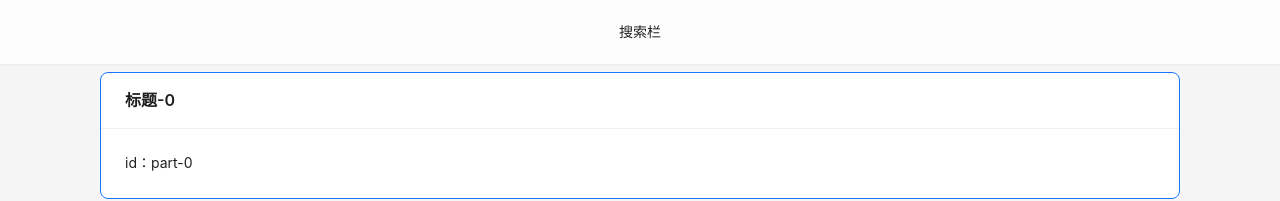
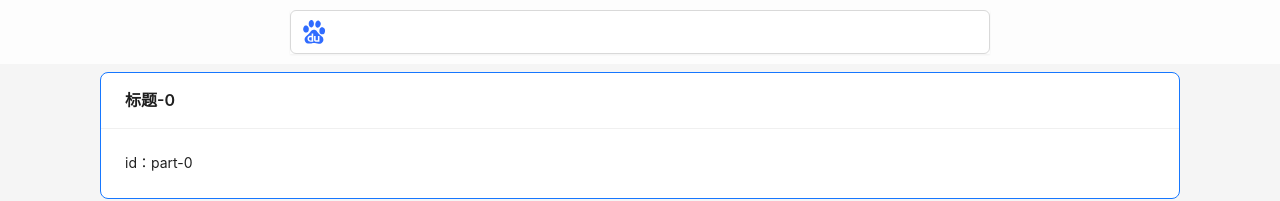
Before and after one commit to Davisesr/vy-vue3-project, a Vue app: page / in a window 1280 px wide. Shown: the top 201 px of the page. Built offline with nearby package versions, Linux system fonts and the light colour scheme.

Commit message:
引入百度搜索栏

```diff
--- a/components.d.ts
+++ b/components.d.ts
@@ -10,6 +10,7 @@ declare module 'vue' {
     AAnchor: typeof import('ant-design-vue/es')['Anchor']
     ACard: typeof import('ant-design-vue/es')['Card']
     AConfigProvider: typeof import('ant-design-vue/es')['ConfigProvider']
+    AInput: typeof import('ant-design-vue/es')['Input']
     ALayout: typeof import('ant-design-vue/es')['Layout']
     ALayoutContent: typeof import('ant-design-vue/es')['LayoutContent']
     ALayoutFooter: typeof import('ant-design-vue/es')['LayoutFooter']
--- a/src/webapp/website/layout/Index.vue
+++ b/src/webapp/website/layout/Index.vue
@@ -27,10 +27,12 @@ import {FooterBar} from "../views/footer-bar"
 
   .header-wrapper {
     background-color: rgba(255, 255, 255, 0.8);
-    box-shadow: 0 1px 2px #0000000d;
+    //box-shadow: 0 1px 2px #0000000d;
     z-index: 5;
-    position: sticky;
-    top: 0;
+    display: flex;
+    justify-content: center;
+    align-items: center;
+    line-height: 30px;
   }
 
   .content-wrapper {
--- /dev/null
+++ b/src/webapp/website/views/search-bar/api/index.ts
@@ -0,0 +1,20 @@
+import axios from "axios";
+import {message} from 'ant-design-vue';
+
+
+function baiduSearch(wd?: string): Promise<{ q: any, g: any[] }> {
+  if (!wd) {
+    return new Promise(resolve => resolve({q: "", g: []}))
+  }
+  const axiosInstance = axios.create({baseURL: '/baidu'});
+  return axiosInstance.get(`/sugrec?prod=pc&wd=${wd}`).then(res => {
+    return res.data
+  }).catch(error => {
+    message.error(error).then(r => r)
+    return error
+  })
+}
+
+export {
+  baiduSearch
+}
--- a/src/webapp/website/views/search-bar/src/Index.vue
+++ b/src/webapp/website/views/search-bar/src/Index.vue
@@ -1,22 +1,102 @@
 <template>
-  <div class="layout">
-    搜索栏
+  <div class="search-wrapper">
+    <a-input allowClear v-model:value="keyword" @focus="onFocusOrBlur(true)" @blur="onFocusOrBlur(false)">
+      <template #prefix>
+        <img :src="BaiDuIcon" alt="" style="height: 24px;width: 24px;">
+      </template>
+    </a-input>
+    <transition name="fade">
+      <div v-if="searchResult.length > 0 && isInputFocus" class="list-box-wrapper">
+        <div v-for="(v,i) in searchResult" :key="i">
+          <a @click="openBaidu(v.q)" class="a-text-wrapper">{{ v.q }}</a>
+        </div>
+      </div>
+    </transition>
   </div>
 </template>
 
 <script setup lang="ts">
+import {ref, watch} from "vue"
+import {baiduSearch} from "../api/index"
+import BaiDuIcon from "@/webapp/website/assets/baidu.svg"
+
+const keyword = ref("")
+const searchResult = ref<any[]>([])
+const isInputFocus = ref(false)
+
+watch(
+  keyword,
+  (value) => {
+    baiduSearch(value).then(res => {
+      searchResult.value = res.g
+    })
+  },
+  {
+    deep: true
+  }
+);
+
+function openBaidu(keyword: string) {
+  window.open(`https://www.baidu.com/s?ie=utf-8&wd=${keyword}`)
+}
+
+function onFocusOrBlur(e: boolean) {
+  isInputFocus.value = e
+}
 
 </script>
 
+
 <style scoped lang="less">
+.search-wrapper {
+  position: relative;
+  box-shadow: 0 1px 2px #0000000d;
+  width: 700px;
+  height: 44px;
 
-.layout {
-  height: 100%;
-  width: 100%;
-  display: flex;
-  flex-direction: column;
-  align-items: center;
-  justify-content: center;
+  :deep(.ant-input-affix-wrapper) {
+    height: 100%;
+  }
+
+  .list-box-wrapper {
+    width: calc(100% - 72px);
+    height: auto;
+    background-color: #fff;
+    border: 1px solid #eee;
+    border-radius: 10px;
+
+    padding: 16px;
+
+    position: absolute;
+    top: 50px;
+    left: 40px;
+
+    .a-text-wrapper {
+      color: #000;
+    }
+
+    .a-text-wrapper:hover {
+      color: blue;
+      cursor: pointer;
+    }
+  }
+
+  // （动画开始和移除的过度状态）
+  .fade-enter-active,
+  .fade-leave-active {
+    transition: all 0.2s;
+  }
+
+  //（动画完成后，移除前）
+  .fade-leave-from,
+  .fade-enter-to {
+    opacity: 1;
+  }
+
+  //（动画开始前，移除后）
+  .fade-enter-from,
+  .fade-leave-to {
+    opacity: 0;
+  }
 }
-
 </style>
--- a/vite.config.ts
+++ b/vite.config.ts
@@ -49,6 +49,14 @@ export default defineConfig({
         changeOrigin: true,
         //这里理解成用"/api"代替target里面的地址,比如我要调用"http://40.00.100.100:3002/user/add"，直接写"/api/user/add"即可
         rewrite: path => path.replace(/^\/api/, '')
+      },
+      '/baidu':{
+        // 后台地址（要访问的接口域名）
+        target: 'https://www.baidu.com',
+        //开启代理：在本地会创建一个虚拟服务端，然后发送请求的数据，并同时接收请求的数据，这样服务端和服务端进行数据的交互就不会有跨域问题
+        changeOrigin: true,
+        //这里理解成用"/api"代替target里面的地址,比如我要调用"http://40.00.100.100:3002/user/add"，直接写"/api/user/add"即可
+        rewrite: path => path.replace(/^\/baidu/, '')
       }
     }
   }
```
Also changed, not shown: src/webapp/website/assets/baidu.svg (added).
